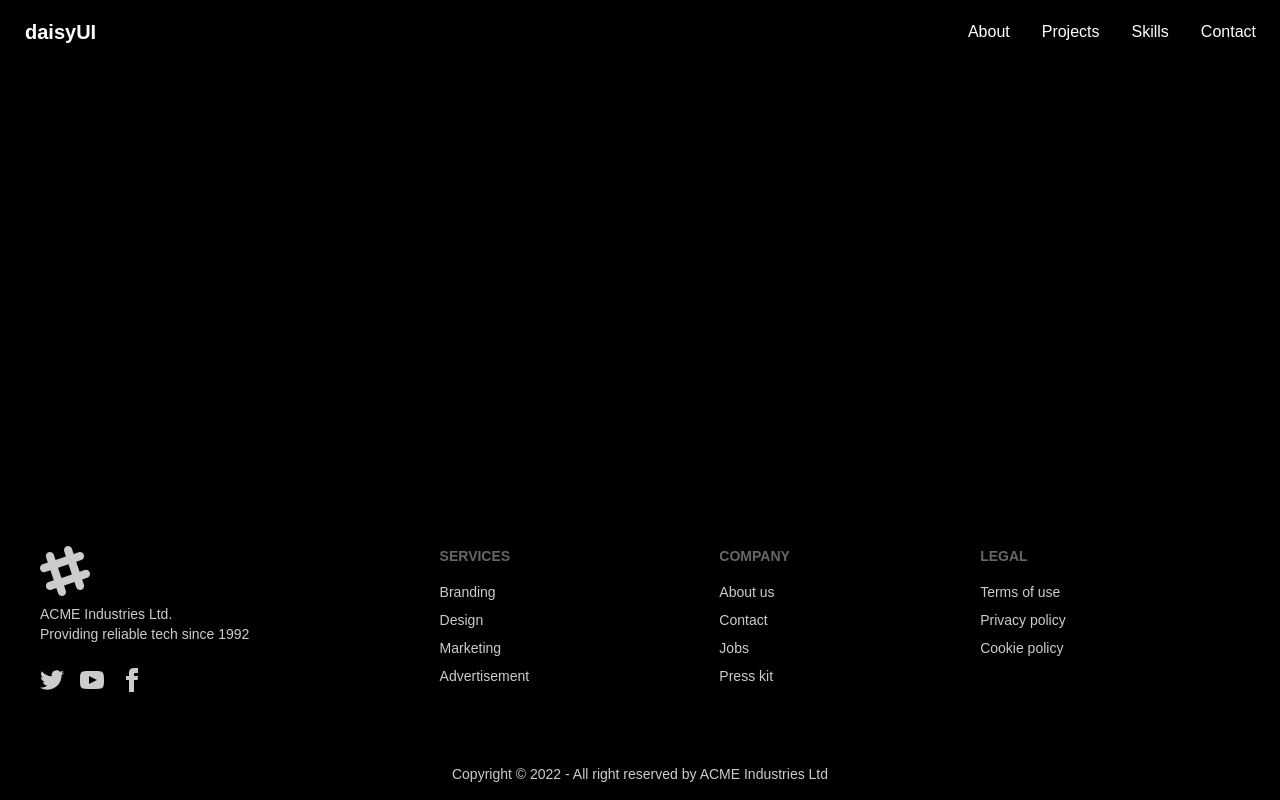
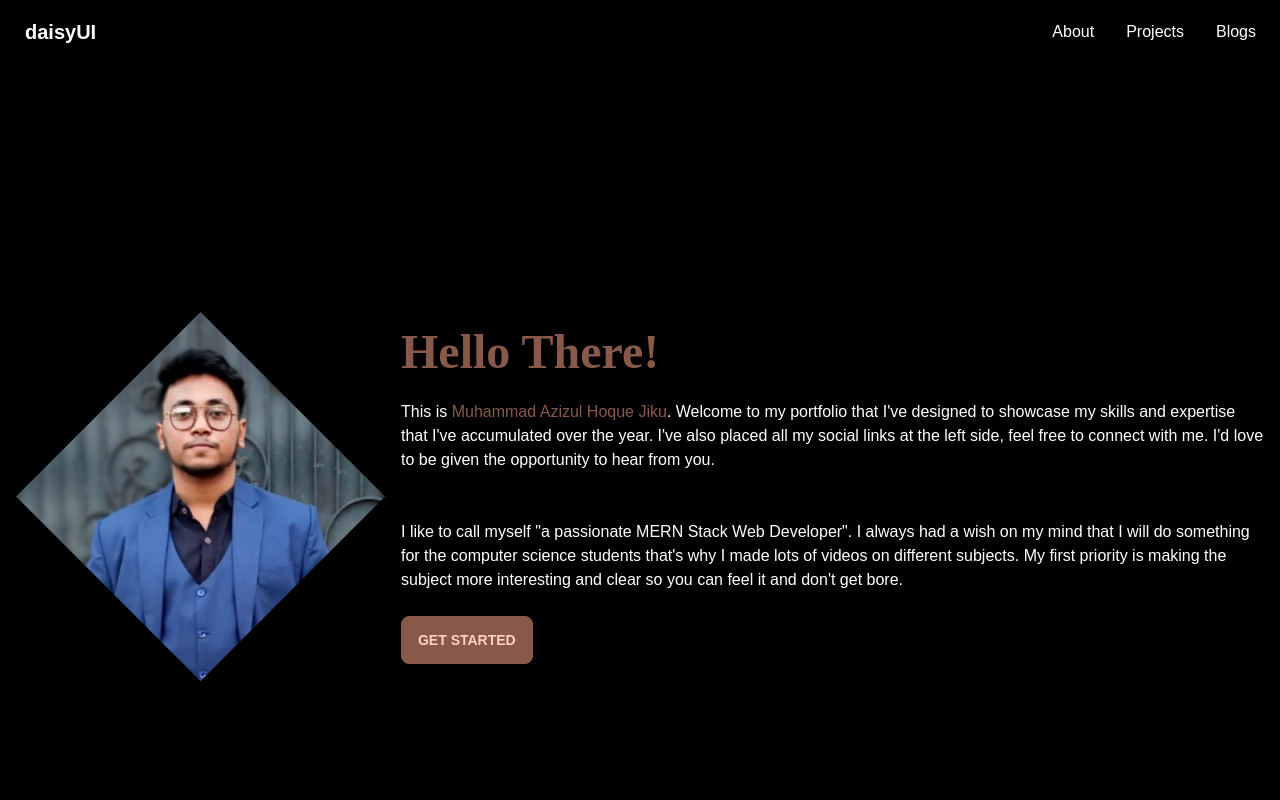
Before and after one commit to muhammad-jiku/jikmunn-portfolio-client, a React (Create React App) app: page /about_me in a window 1280 px wide. Shown: the top 800 px of the page. Built offline with nearby package versions, Linux system fonts and the light colour scheme.

Commit message:
some routes added

```diff
--- a/src/App.js
+++ b/src/App.js
@@ -4,6 +4,8 @@ import Footer from './pages/Shared/Footer/Footer';
 import Header from './pages/Shared/Header/Header';
 import Home from './pages/Home/Home/Home';
 import { Route, Routes } from 'react-router-dom';
+import About from './pages/About/About';
+import Blogs from './pages/Blogs/Blogs';
 
 function App() {
   return (
@@ -11,6 +13,8 @@ function App() {
       <Header />
       <Routes>
         <Route path="/" element={<Home />} />
+        <Route path="/about_me" element={<About />} />
+        <Route path="/blogs" element={<Blogs />} />
       </Routes>
 
       <Footer />
--- /dev/null
+++ b/src/pages/About/About.js
@@ -0,0 +1,46 @@
+import React from 'react';
+import me from '../../Images/me.jpg';
+
+const About = () => {
+  return (
+    <div className="container mx-auto my-8">
+      <div class="hero min-h-screen bg-base-200">
+        <div class="hero-content flex-col lg:flex-row">
+          <img
+            class="mask mask-diamond rounded-lg shadow-2xl md:h-96"
+            src={me}
+            alt=""
+          />
+
+          <div>
+            <h1
+              className="text-4xl md:text-5xl font-bold capitalize text-primary"
+              style={{ fontFamily: 'Headland One' }}
+            >
+              Hello there!
+            </h1>
+            <p class="py-6">
+              This is{' '}
+              <span className="text-primary">Muhammad Azizul Hoque Jiku</span>.
+              Welcome to my portfolio that I've designed to showcase my skills
+              and expertise that I've accumulated over the year. I've also
+              placed all my social links at the left side, feel free to connect
+              with me. I'd love to be given the opportunity to hear from you.
+            </p>
+
+            <p class="py-6">
+              I like to call myself "a passionate MERN Stack Web Developer". I
+              always had a wish on my mind that I will do something for the
+              computer science students that's why I made lots of videos on
+              different subjects. My first priority is making the subject more
+              interesting and clear so you can feel it and don't get bore.
+            </p>
+            <button class="btn btn-primary">Get Started</button>
+          </div>
+        </div>
+      </div>
+    </div>
+  );
+};
+
+export default About;
--- /dev/null
+++ b/src/pages/Blogs/Blogs.js
@@ -0,0 +1,16 @@
+import React from 'react';
+
+const Blogs = () => {
+  return (
+    <div className="container mx-auto my-6">
+      <h1
+        className="text-4xl md:text-5xl font-bold text-center capitalize text-primary"
+        style={{ fontFamily: 'Newsreader' }}
+      >
+        Blogs coming soon
+      </h1>
+    </div>
+  );
+};
+
+export default Blogs;
--- a/src/pages/Home/Banner/Banner.js
+++ b/src/pages/Home/Banner/Banner.js
@@ -2,10 +2,12 @@ import React from 'react';
 import me from '../../../Images/Jikum.png';
 import { FontAwesomeIcon } from '@fortawesome/react-fontawesome';
 import { faDownload } from '@fortawesome/free-solid-svg-icons';
+import { useNavigate } from 'react-router-dom';
 // import { saveAs } from 'file-saver';
 import resume from '../../../assets/files/MUHAMMAD AZIZUL HOQUE JIKU.pdf';
 
 const Banner = () => {
+  const navigate = useNavigate();
   // const saveFile = () => {
   //   saveAs(
   //     'https://drive.google.com/file/d/1HscU66zuSmO4VHLfDiFxH-0ypFb0MR9J/view?usp=sharing',
@@ -31,10 +33,10 @@ const Banner = () => {
             MERN Stack Web Developer
           </h1>
           <p className=" py-4 text-justify">
-            <span className="text-2xl">W</span>elcome to my personal website
-            that I've designed to showcase my skills and expertise that I've
-            accumulated over the year. I've also placed all my social links,
-            feel free to connect with me.
+            <span className="text-2xl">W</span>elcome to my portfolio that I've
+            designed to showcase my skills and expertise that I've accumulated
+            over the year. I've also placed all my social links, feel free to
+            connect with me.
           </p>
           <button
             className="btn glass btn-sm md:btn-md"
@@ -45,7 +47,12 @@ const Banner = () => {
               <FontAwesomeIcon icon={faDownload} className="ml-2" size="lg" />
             </a>
           </button>
-          <button className="btn active btn-sm md:btn-md ml-2">Contact</button>
+          <button
+            className="btn active btn-sm md:btn-md ml-2"
+            onClick={() => navigate('/about_me')}
+          >
+            About Me
+          </button>
           {/* <button className="btn btn-primary ml-2"></button> */}
         </div>
       </div>
--- a/src/pages/Shared/Header/Header.js
+++ b/src/pages/Shared/Header/Header.js
@@ -1,19 +1,18 @@
 import React from 'react';
+import { Link, useNavigate } from 'react-router-dom';
 
 const Header = () => {
+  const navigate = useNavigate();
   const menuItems = (
     <>
       <li>
-        <p>About</p>
+        <Link to="/about_me">About</Link>
       </li>
       <li>
-        <p>Projects</p>
+        <Link to="/projects">Projects</Link>
       </li>
       <li>
-        <p>Skills</p>
-      </li>
-      <li>
-        <p>Contact</p>
+        <Link to="/blogs">Blogs</Link>
       </li>
     </>
   );
@@ -44,7 +43,12 @@ const Header = () => {
             {menuItems}
           </ul>
         </div>
-        <button className="btn btn-ghost normal-case text-xl">daisyUI</button>
+        <button
+          className="btn btn-ghost normal-case text-xl"
+          onClick={() => navigate('/')}
+        >
+          daisyUI
+        </button>
       </div>
       <div className="navbar-end hidden lg:flex">
         <ul className="menu menu-horizontal p-0">{menuItems}</ul>
```
Also changed, not shown: src/Images/me.jpg (added).
